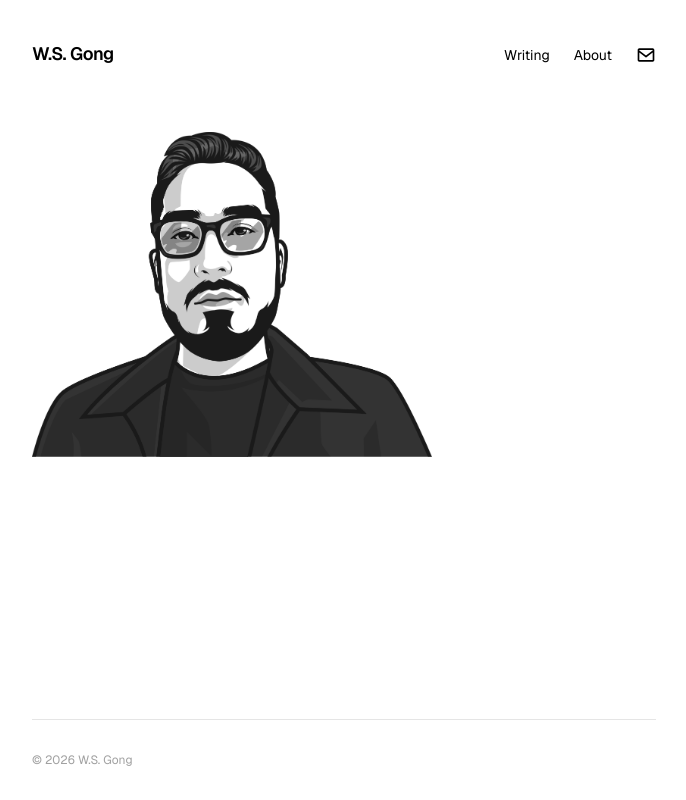
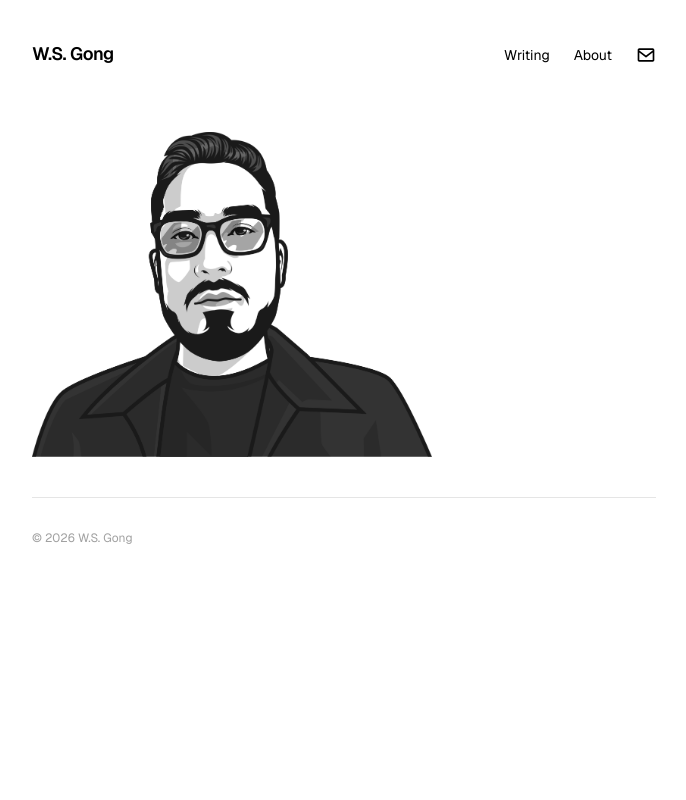
Before and after one commit to highschoolsmokers/ws-gong, a Next.js app: page / in a window 1280 px wide. Shown: the whole page, without its empty margins (296-982 px from the left). Built offline with nearby package versions, Linux system fonts and the light colour scheme.

Commit message:
layout changes, resume, bot-blocking middleware

```diff
--- a/app/(site)/layout.tsx
+++ b/app/(site)/layout.tsx
@@ -7,7 +7,7 @@
   children: React.ReactNode;
 }) {
   return (
-    <div className="min-h-screen flex flex-col max-w-2xl mx-auto px-6">
+    <div className="flex flex-col max-w-2xl mx-auto px-6">
       <header className="py-10 flex items-baseline justify-between">
         <Link href="/" className="text-lg font-semibold tracking-tight hover:opacity-70 transition-opacity">
           W.S. Gong
```
